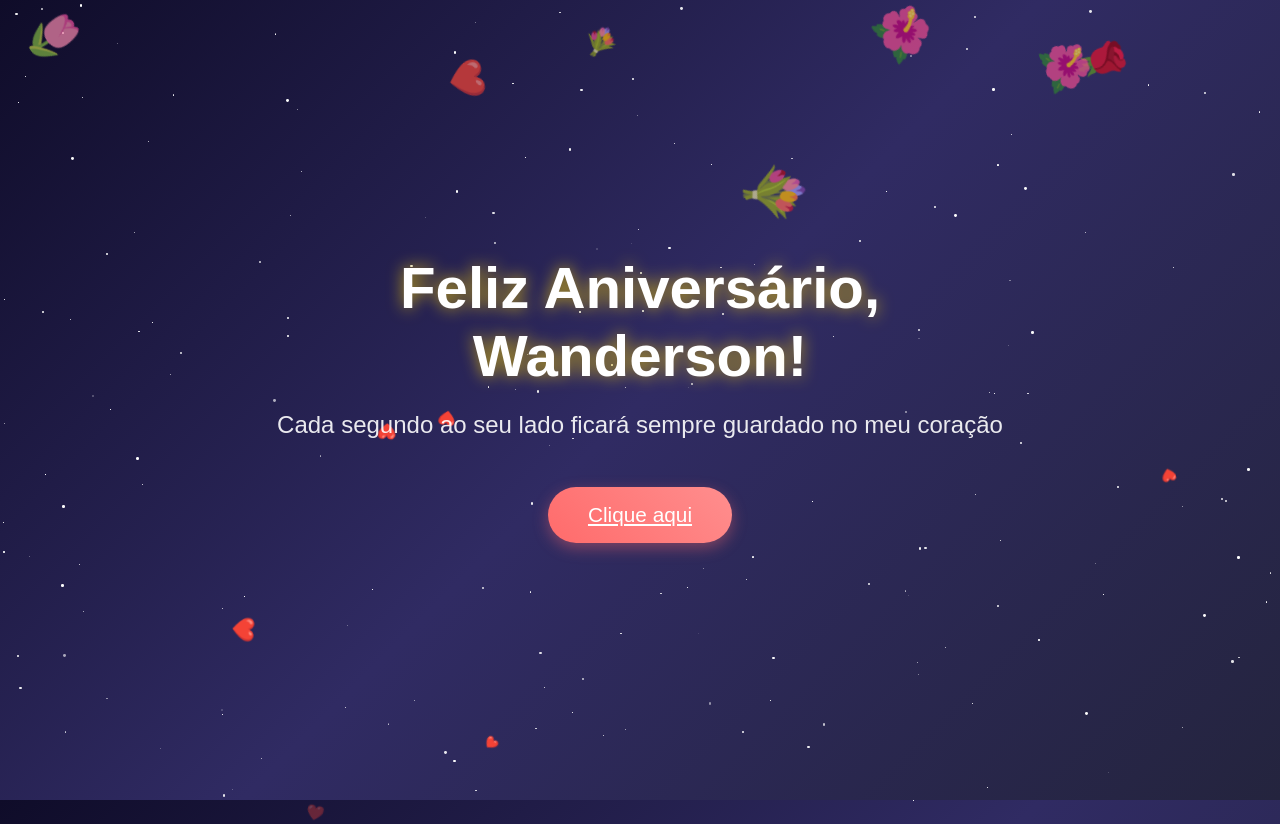
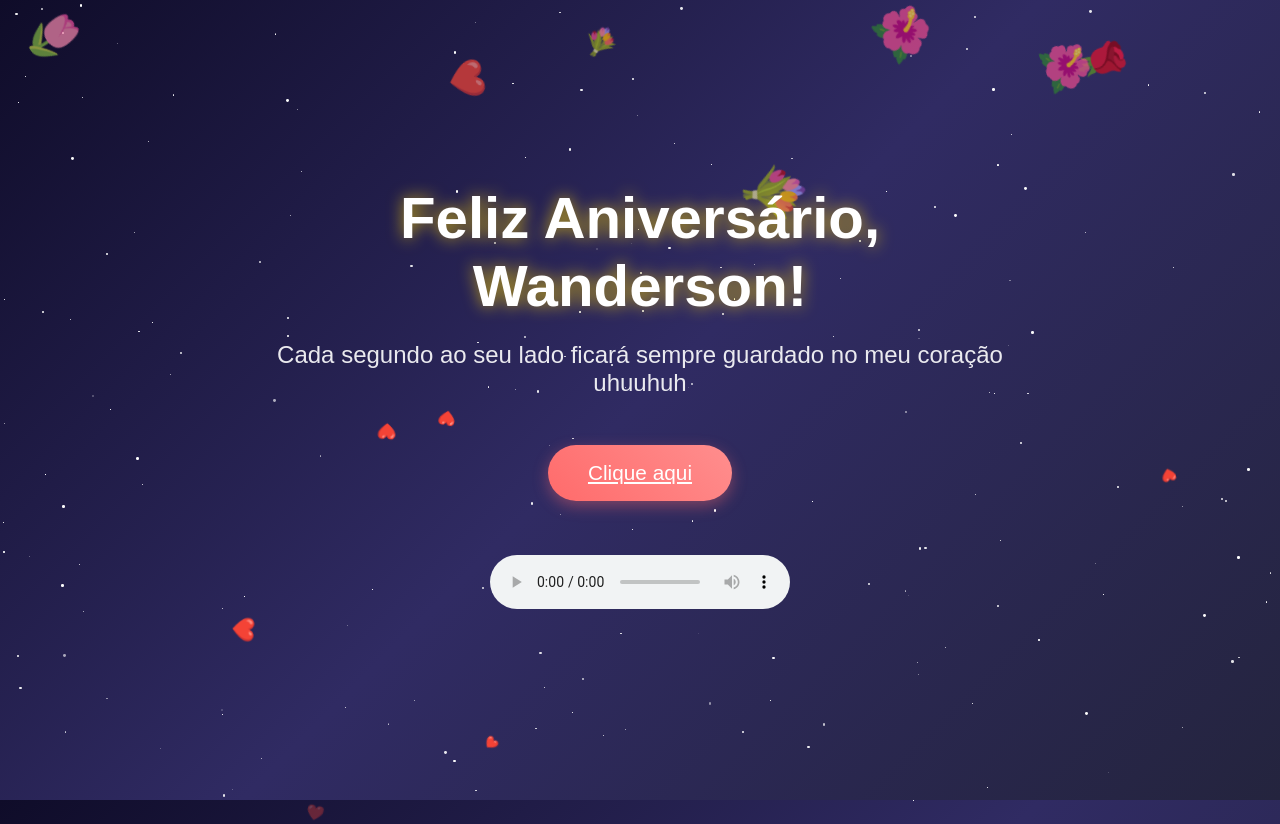
Before and after one commit to Thalitamedeiros/wandersonaniversario, a plain HTML site: page index.html in a window 1280 px wide. Drawn offline with Linux system fonts and the light colour scheme.

Commit message:
Update index.html

```diff
--- a/index.html
+++ b/index.html
@@ -1,3 +1,4 @@
+
 <!DOCTYPE html>
 <html lang="pt-br">
 <head>
@@ -197,8 +198,11 @@
     <!-- Conteúdo Principal -->
     <div class="container">
         <h1>Feliz Aniversário, <span id="loved-name">Wanderson</span>!</h1>
-        <p class="subtitle">Cada segundo ao seu lado ficará sempre guardado no meu coração</p>
+        <p class="subtitle">Cada segundo ao seu lado ficará sempre guardado no meu coração uhuuhuh</p>
         <button class="enter-btn" id="enterBtn"><a style="color: white;" href="frase.html">Clique aqui</a> </button>
+       <br><br><br><br>
+        <audio controls>
+  <source src="vanessa.mp3" type="audio/mpeg"></audio>
     </div>
 
     <script>
```
